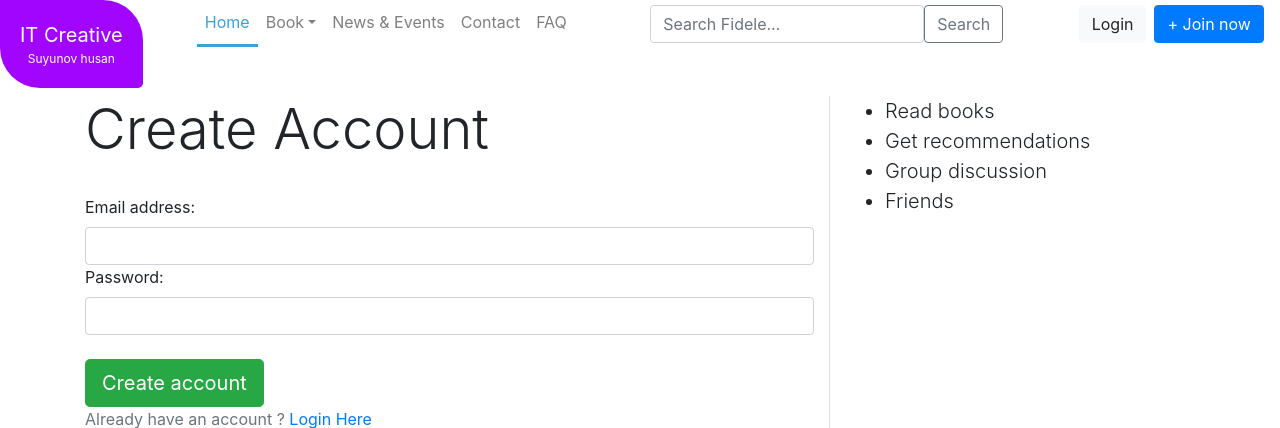
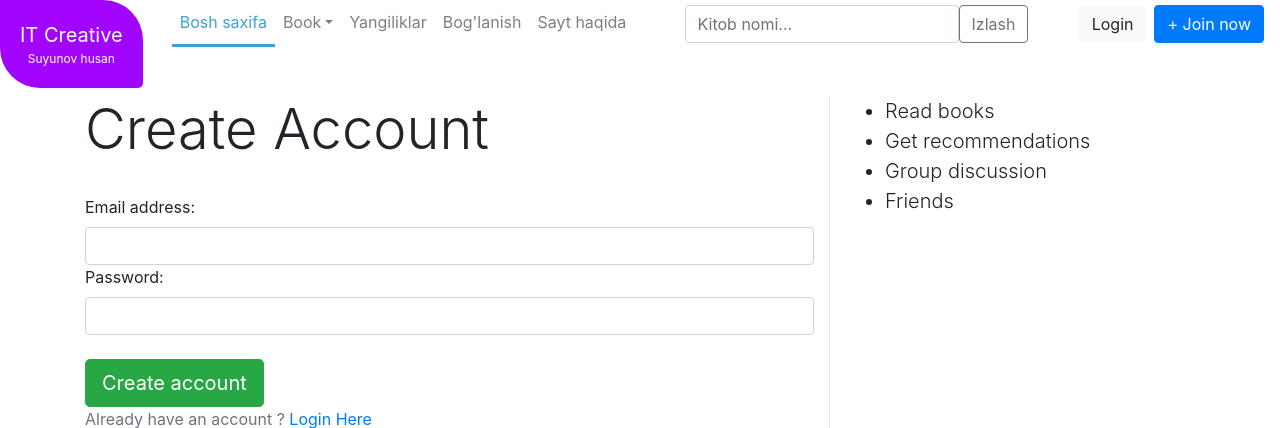
Before and after one commit to Xusanbek0039/django-book-webapp, a Django app: template templates/accounts/user_form.html in a window 1280 px wide. Shown: the top 428 px of the page. Run offline with Django 3.2, Linux system fonts and the light colour scheme; the template is opened without the code that fills it, so the values that code supplies are empty; some libraries are stand-ins or nearby versions.

Commit message:
Update navbar.html

```diff
--- a/templates/navbar.html
+++ b/templates/navbar.html
@@ -53,38 +53,38 @@
     <div class="collapse navbar-collapse pl-5" id="navbarsExampleDefault">
       <ul class="navbar-nav mx-auto">
         <li class="nav-item">
-          <a class="nav-link active" href="/">Home</a>
+          <a class="nav-link active" href="/">Bosh saxifa</a>
         </li>
         <li class="nav-item dropdown">
           <a class="nav-link dropdown-toggle" href="#" id="dropdown01" data-toggle="dropdown" aria-haspopup="true" aria-expanded="false">Book</a>
           <div class="dropdown-menu" aria-labelledby="dropdown01">
-            <a class="dropdown-item" href="{% url 'books:books' %}">All Books</a>
-            <a class="dropdown-item" href="{% url 'books:recommendation' %}">Recommendations</a>
+            <a class="dropdown-item" href="{% url 'books:books' %}">Barcha kiroblar</a>
+            <a class="dropdown-item" href="{% url 'books:recommendation' %}">Tavsiyalar</a>
           </div>
         </li>
         <li class="nav-item">
-          <a class="nav-link" href="{% url 'pages:news_events' %}">News & Events</a>
+          <a class="nav-link" href="{% url 'pages:news_events' %}">Yangiliklar</a>
         </li>
         <!-- <li class="nav-item">
           <a class="nav-link" href="{% url 'pages:about' %}">About</a>
         </li> -->
         <li class="nav-item">
-          <a class="nav-link" href="{% url 'pages:contact' %}">Contact</a>
+          <a class="nav-link" href="{% url 'pages:contact' %}">Bog'lanish</a>
         </li>
         <li class="nav-item">
-          <a class="nav-link" href="#faq" data-toggle="modal" data-target="#faq">FAQ</a>
+          <a class="nav-link" href="#faq" data-toggle="modal" data-target="#faq">Sayt haqida</a>
         </li>
       </ul>
 
       <form class="form-inline d-flex" action="{% url 'searchs:query' %}" method="GET">
-        <input class="form-control" type="text" name="q" value="{{ request.GET.q }}" placeholder="Search Fidele..." required/>
-        <button class="btn btn-outline-secondary" type="submit">Search</button>
+        <input class="form-control" type="text" name="q" value="{{ request.GET.q }}" placeholder="Kitob nomi..." required/>
+        <button class="btn btn-outline-secondary" type="submit">Izlash</button>
       </form>
 
       <ul class="navbar-nav ml-auto">
         {% if request.user.is_authenticated %}
         <li class="nav-item">
-            <a class="nav-link bg-light" href="{% url 'books:user_booklist' %}">My BookList</a>
+            <a class="nav-link bg-light" href="{% url 'books:user_booklist' %}">Mening kitoblarim</a>
         </li>
         <li class="nav-item dropdown">
           <a class="btn btn-sm btn-light dropdown-toggle" href="#" id="dropdown01" data-toggle="dropdown" aria-haspopup="true" aria-expanded="false">
@@ -92,8 +92,8 @@
             {{ request.user.get_full_name|truncatechars:7 }}
           </a>
           <div class="dropdown-menu dropdown-menu-right" aria-labelledby="dropdown01">
-            <a class="dropdown-item" href="{% url 'accounts:user_profile' %}">Profile</a>
-            <a class="dropdown-item" href="{% url 'books:user_booklist' %}">My BookList</a>
+            <a class="dropdown-item" href="{% url 'accounts:user_profile' %}">Shaxsiy hisob</a>
+            <a class="dropdown-item" href="{% url 'books:user_booklist' %}">Mening kitoblarim</a>
             <div class="text-muted text-center bg-light">Settings</div>
             <a class="dropdown-item" href="{% url 'accounts:update_account' %}">Settings</a>
             <a class="dropdown-item" href="{% url 'accounts:change_password' %}">Change password</a>
```
